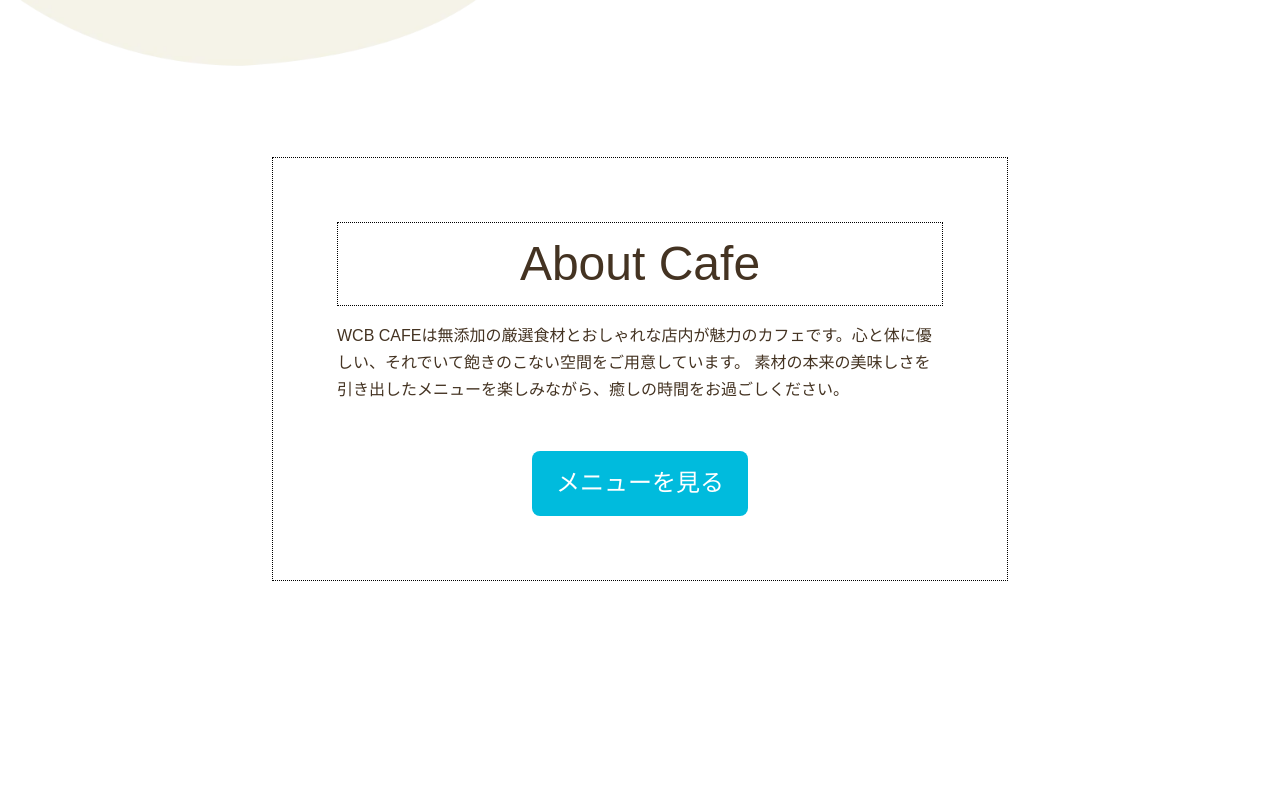
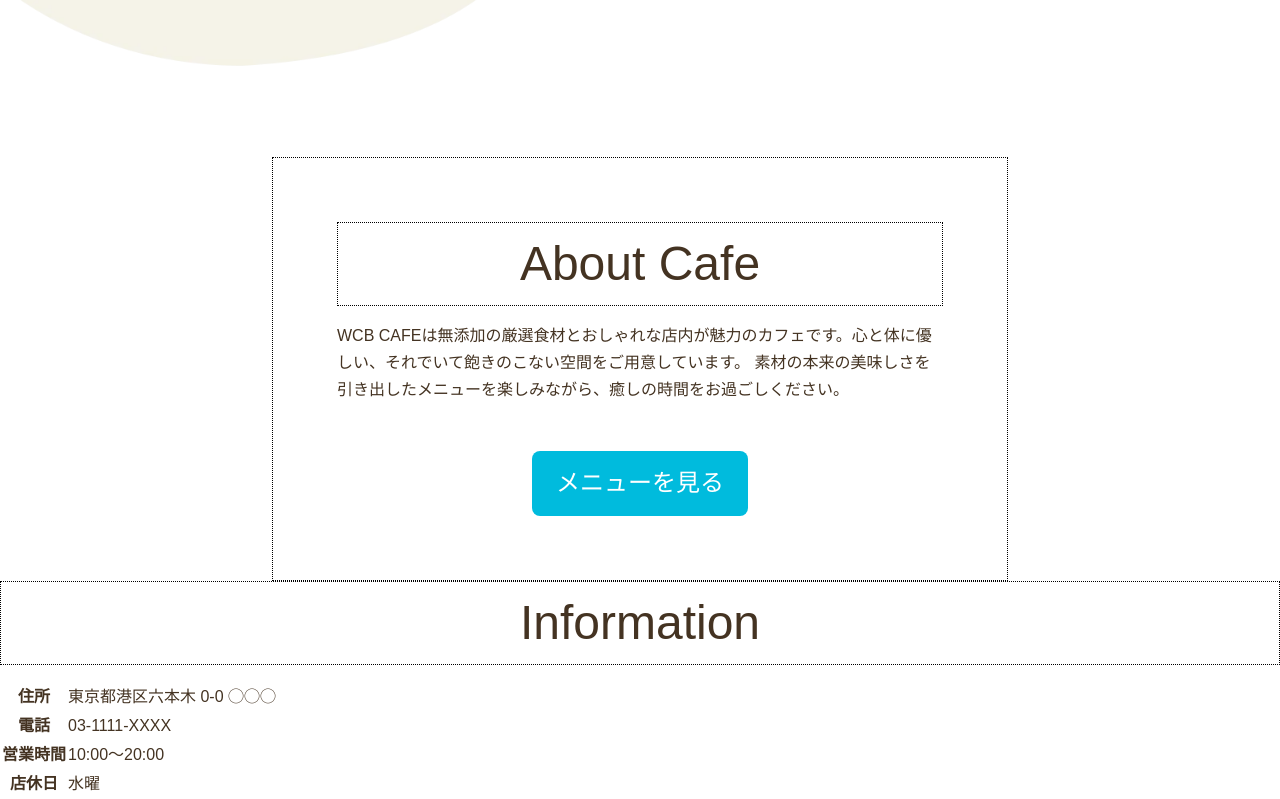
Before and after one commit to Sss0o1101/html-learn-b-, a plain HTML site: page chapter4(b)/index.html in a window 1280 px wide. Shown: the part 691-1490 px from the top of the page. Before the commit the page ends 1272 px from the top, so only its background shows below. Drawn offline with Linux system fonts and the light colour scheme; some packages are replaced by stand-ins of ours.

Commit message:
added new text

```diff
--- a/chapter4(b)/index.html
+++ b/chapter4(b)/index.html
@@ -46,8 +46,30 @@
         <div class="align-center">
             <a class="btn" href="menu.html">メニューを見る</a>
         </div>
+    </section>
 
-    </section>
+    <footer class="page-footer">
+        <h3 class="heading-large font-english">Information</h3>
+
+        <table class="info">
+            <tr>
+                <th>住所</th>
+                <td>東京都港区六本木 0-0 ◯◯◯</td>
+            </tr>
+            <tr>
+                <th>電話</th>
+                <td>03-1111-XXXX</td>
+            </tr>
+            <tr>
+                <th>営業時間</th>
+                <td>10:00〜20:00</td>
+            </tr>
+            </tr>
+                <th>店休日</th>
+                <td>水曜</td>
+            </tr>
+        </table>
+    </footer>
 
 
 
```
